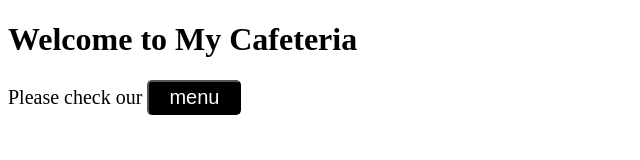
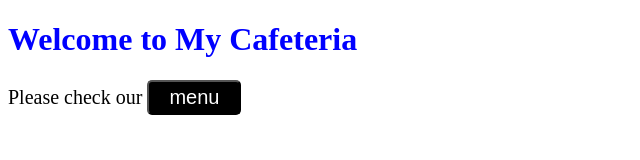
Before and after one commit to Bappi-dev/My-menu-list, a plain HTML site: page index.html in a window 1280 px wide. Shown: the whole page, without its empty margins (0-640 px from the left). Drawn offline with Linux system fonts and the light colour scheme.

Commit message:
create the color digain

```diff
--- a/index.html
+++ b/index.html
@@ -7,7 +7,7 @@
     <link rel="stylesheet" href="style/style.css">
 </head>
 <body>
-     <h1>Welcome to My Cafeteria</h1>
+     <h1 class="cafe">Welcome to My Cafeteria</h1>
      <p class="check">Please check our <button class="btn"><a class="menu" href="menu.html">menu</a></button></p>
 </body>
 </html>
--- a/style/style.css
+++ b/style/style.css
@@ -31,3 +31,6 @@
     font-size:20px;
     font-family: 'Courier New', Courier, monospace;
 }
+.cafe{
+    color:blue;
+}
```
